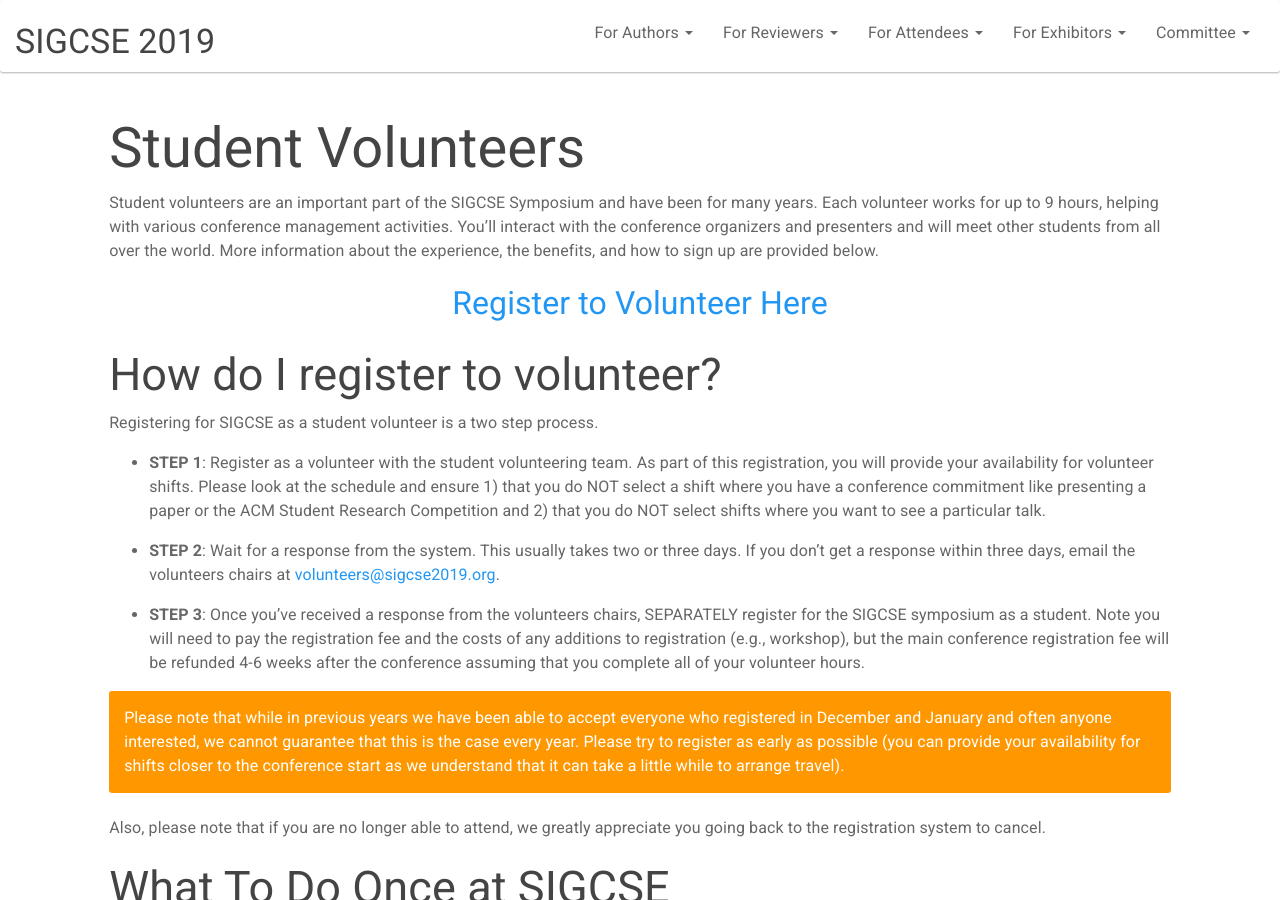
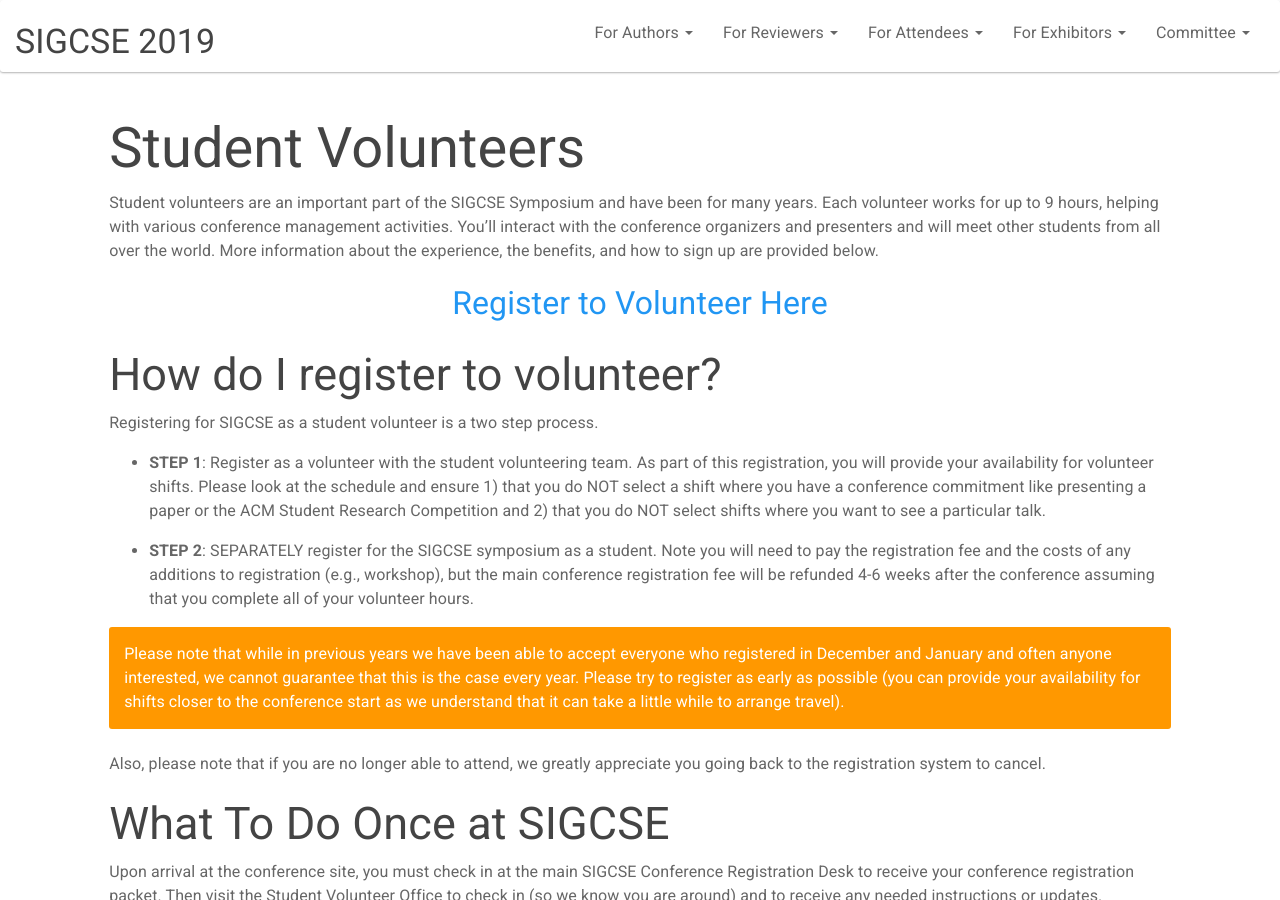
Before and after one commit to sheckman/sigcse2019, a Jekyll site: the page built from info/studentvolunteers.md, in a window 1280 px wide and 900 px high. Built offline with Jekyll 4.4.1, drawn with Linux system fonts in a browser that asks for light colours.

Commit message:
changed volunteer process to a two step process

```diff
--- a/info/studentvolunteers.md
+++ b/info/studentvolunteers.md
@@ -20,9 +20,7 @@ Registering for SIGCSE as a student volunteer is a two step process.
 
 * **STEP 1**: Register as a volunteer with the student volunteering team. As part of this registration, you will provide your availability for volunteer shifts. Please look at the schedule and ensure 1) that you do NOT select a shift where you have a conference commitment like presenting a paper or the ACM Student Research Competition and 2) that you do NOT select shifts where you want to see a particular talk.
 
-* **STEP 2**: Wait for a response from the system.  This usually takes two or three days.  If you don't get a response within three days, email the volunteers chairs at [volunteers@sigcse2019.org](mailto:volunteers@sigcse2019.org).
-
-* **STEP 3**: Once you've received a response from the volunteers chairs, SEPARATELY register for the SIGCSE symposium as a student. Note you will need to pay the registration fee and the costs of any additions to registration (e.g., workshop), but the main conference registration fee will be refunded 4-6 weeks after the conference assuming that you complete all of your volunteer hours.
+* **STEP 2**: SEPARATELY register for the SIGCSE symposium as a student. Note you will need to pay the registration fee and the costs of any additions to registration (e.g., workshop), but the main conference registration fee will be refunded 4-6 weeks after the conference assuming that you complete all of your volunteer hours.
 
 {% callout warning %}
 Please note that while in previous years we have been able to accept everyone who registered in December and January and often anyone interested, we cannot guarantee that this is the case every year. Please try to register as early as possible (you can provide your availability for shifts closer to the conference start as we understand that it can take a little while to arrange travel).
```
